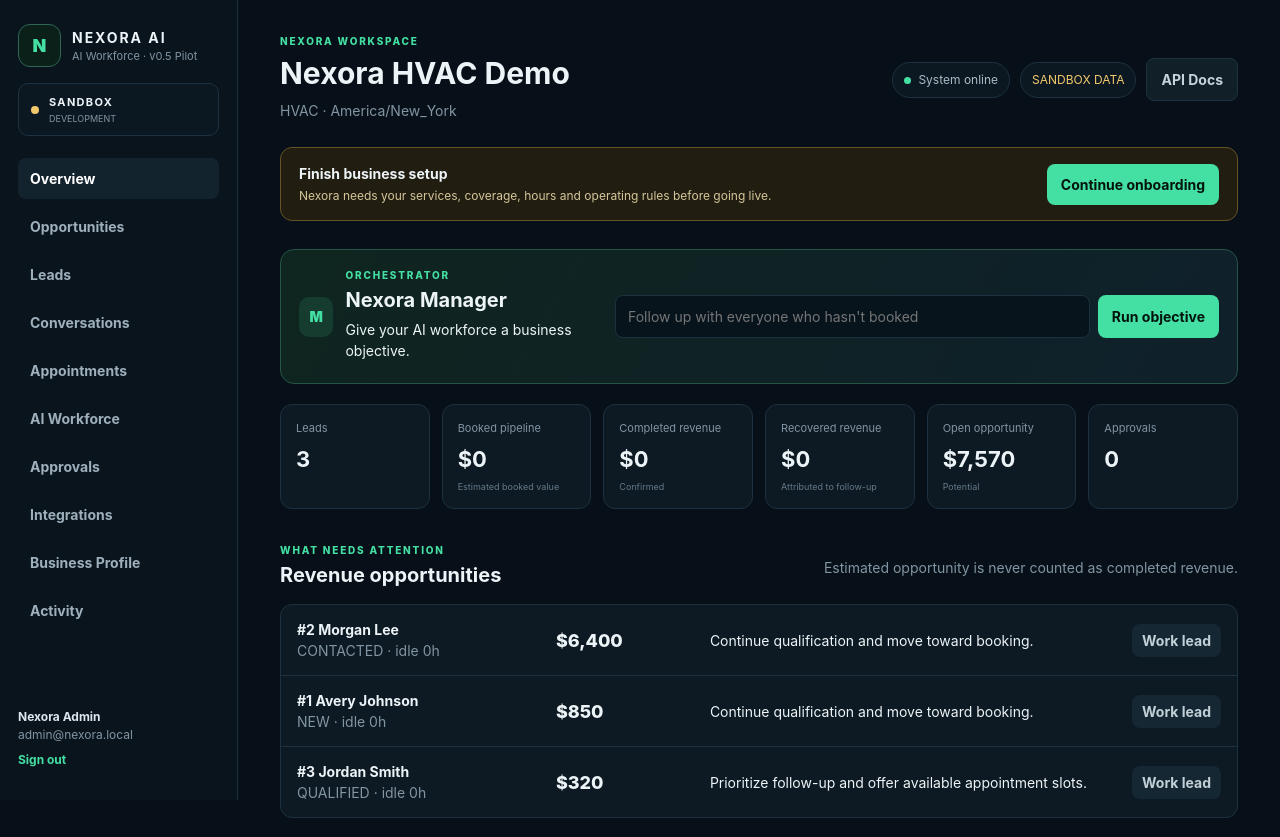
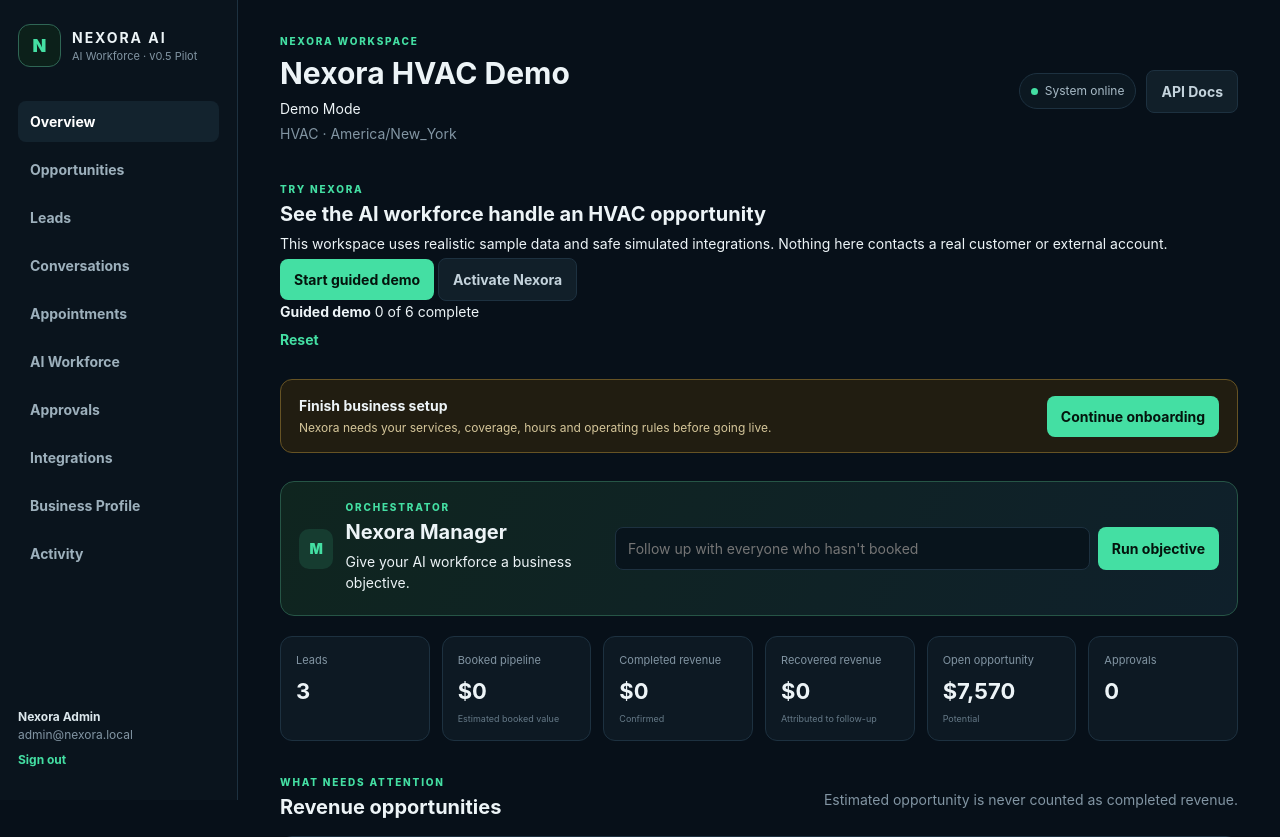
Before and after one commit to d3faulth-private/nexora-ai, a FastAPI app: page / in a window 1280 px wide. Shown: the top 837 px of the page. Run offline with FastAPI, Linux system fonts and the light colour scheme; the visitor is signed in with stand-in values (Sample User, id 1); data comes from the database, SQL or seed files in the repository; data that the repository does not hold is empty.

Commit message:
Turn demo mode into a guided customer trial experience

```diff
--- a/app/templates/index.html
+++ b/app/templates/index.html
@@ -15,11 +15,6 @@
         <strong>NEXORA AI</strong>
         <span>AI Workforce · v0.5 Pilot</span>
       </div>
-    </div>
-
-    <div class="mode-card {{ 'demo' if demo_mode else 'live' }}">
-      <span class="mode-dot"></span>
-      <div><strong>{{ 'SANDBOX' if demo_mode else 'LIVE' }}</strong><small>{{ app_env|upper }}</small></div>
     </div>
 
     <nav>
@@ -49,15 +44,41 @@
     <header>
       <div>
         <div class="eyebrow">NEXORA WORKSPACE</div>
-        <h1 id="workspaceName">{{ workspace.name }}</h1>
+        <div class="workspace-title-row">
+          <h1 id="workspaceName">{{ workspace.name }}</h1>
+          <span class="workspace-mode {{ 'demo' if demo_mode else 'live' }}">{{ 'Demo Mode' if demo_mode else 'Live' }}</span>
+        </div>
         <p class="muted" id="workspaceMeta">{{ workspace.industry }} · {{ workspace.timezone }}</p>
       </div>
       <div class="header-actions">
         <span class="status-pill"><span class="status-dot"></span>System online</span>
-        <span class="status-pill {{ 'demo-pill' if demo_mode else 'live-pill' }}">{{ 'SANDBOX DATA' if demo_mode else 'LIVE BUSINESS' }}</span>
         <a class="ghost" href="/docs" target="_blank" rel="noreferrer">API Docs</a>
       </div>
     </header>
+
+    {% if demo_mode %}
+    <section id="demoExperience" class="demo-experience">
+      <div class="demo-experience-copy">
+        <div class="eyebrow">TRY NEXORA</div>
+        <h2>See the AI workforce handle an HVAC opportunity</h2>
+        <p>This workspace uses realistic sample data and safe simulated integrations. Nothing here contacts a real customer or external account.</p>
+        <div class="demo-experience-actions">
+          <button type="button" id="demoStartBtn">Start guided demo</button>
+          <button type="button" id="activateNexoraBtn" class="ghost">Activate Nexora</button>
+        </div>
+      </div>
+      <div class="demo-guide">
+        <div class="demo-guide-head">
+          <div>
+            <strong>Guided demo</strong>
+            <span id="demoGuideProgress">0 of 6 complete</span>
+          </div>
+          <button type="button" id="resetDemoGuide" class="link-button">Reset</button>
+        </div>
+        <div id="demoChecklist" class="demo-checklist"></div>
+      </div>
+    </section>
+    {% endif %}
 
     <div id="setupBanner" class="setup-banner hidden">
       <div>
@@ -339,6 +360,27 @@
     </form>
   </dialog>
 
+  <dialog id="activationDialog" class="activation-dialog">
+    <div class="dialog-card activation-card">
+      <button type="button" class="close" data-close="activationDialog" aria-label="Close activation">×</button>
+      <div class="eyebrow">LIVE ACTIVATION</div>
+      <h2>Bring Nexora into your business</h2>
+      <p class="activation-lead">Your Live workspace starts clean. Sample customers, sample revenue, and simulated integrations are never copied from Demo Mode.</p>
+      <div class="activation-grid">
+        <div><span>01</span><strong>Fresh workspace</strong><p>Your real business starts with zero sample customer data.</p></div>
+        <div><span>02</span><strong>Real integrations</strong><p>Connect Google, HubSpot, and approved business systems after activation.</p></div>
+        <div><span>03</span><strong>Pilot onboarding</strong><p>v0.5 activation is handled manually while we onboard the first HVAC customers.</p></div>
+      </div>
+      <div class="activation-note">
+        <strong>Ready to go live?</strong>
+        <span>Contact your Nexora pilot representative to activate a clean Live workspace.</span>
+      </div>
+      <div class="dialog-actions">
+        <button type="button" class="ghost" data-close="activationDialog">Keep exploring</button>
+      </div>
+    </div>
+  </dialog>
+
   <dialog id="hubspotDialog">
     <form id="hubspotForm" class="dialog-card">
       <button type="button" class="close" data-close="hubspotDialog">×</button>
```
